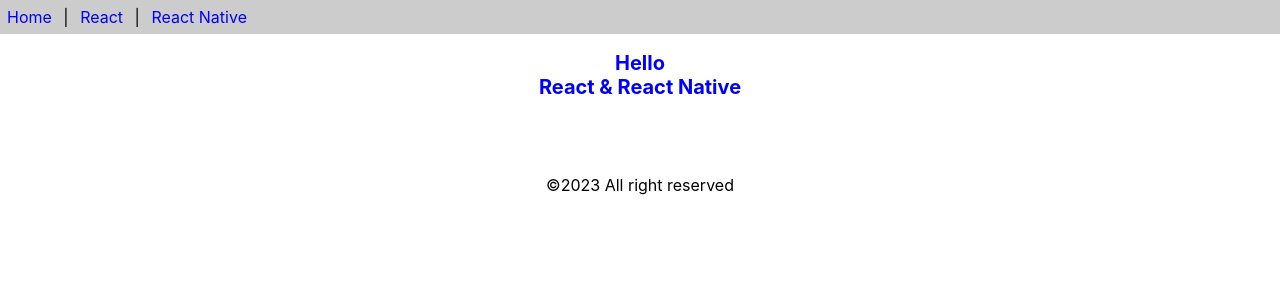
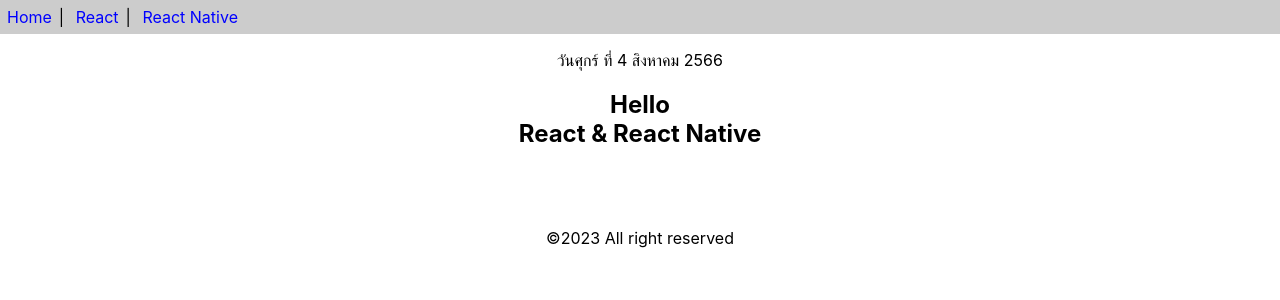
Before and after one commit to ChayanrothJA/app1, a React (Create React App) app: page / in a window 1280 px wide. Shown: the top 300 px of the page. Built offline with nearby package versions, Linux system fonts and the light colour scheme.

Commit message:
Update Class Compolnent
Create Calendar in class-component.js

```diff
--- a/src/App.js
+++ b/src/App.js
@@ -1,12 +1,13 @@
 import React from 'react'
 import { Header, Content, Footer} from './func-components'
-import './style.css'
+import Calendar from './class-components';
 
 function App() {
 
   return (
    <>
    <Header/>
+   <p><center><Calendar/></center></p>
    <Content/>
    <Footer/>
    </>
--- /dev/null
+++ b/src/class-components.js
@@ -0,0 +1,19 @@
+import React,{Component} from "react";
+
+export default class Calendar extends Component{
+    getDate(){
+        const dayNames = ['อาทิตย์','จันทร์','อังคาร','พุธ','พฤหัสบดี','ศุกร์','เสาร์']
+        const monthNames = ['มกราคม','กุมภาพันธ์','มีนาคม','เมษายน','พฤษภาคม','มิถุนายน','กรกฎาคม','สิงหาคม','กันยายน','ตุลาคม','พฤศจิกายน','ธันวาคม']
+        const date = new Date()
+        const weekDay = dayNames[date.getDay()]
+        const day =  date.getDate()
+        const month = monthNames[date.getMonth()]
+        const year = date.getFullYear() + 543
+        return 'วัน'+weekDay+' ที่ '+day+' '+month+' '+year
+    }
+
+    render(){
+        return <div>{this.getDate()}</div>
+
+    }
+}
--- a/src/func-components.js
+++ b/src/func-components.js
@@ -10,8 +10,8 @@
 
     return(
         <div style={{backgroundColor: '#ccc'}}>
-            <a href=''style={aStyle}>Home</a> |&nbsp;
-            <a href=''style={aStyle}>React</a> |&nbsp;
+            <a href=''style={aStyle}>Home</a>|&nbsp;
+            <a href=''style={aStyle}>React</a>|&nbsp;
             <a href=''style={aStyle}>React Native</a>
         </div>
     )
```
